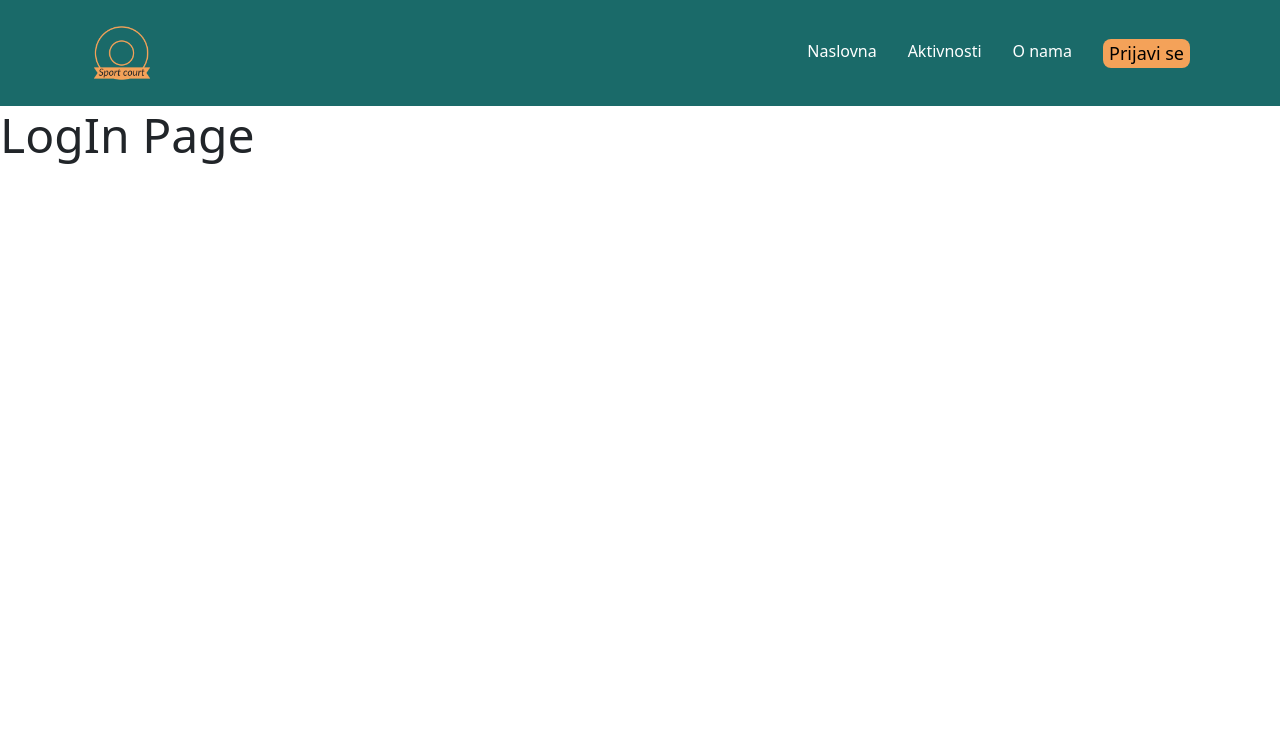
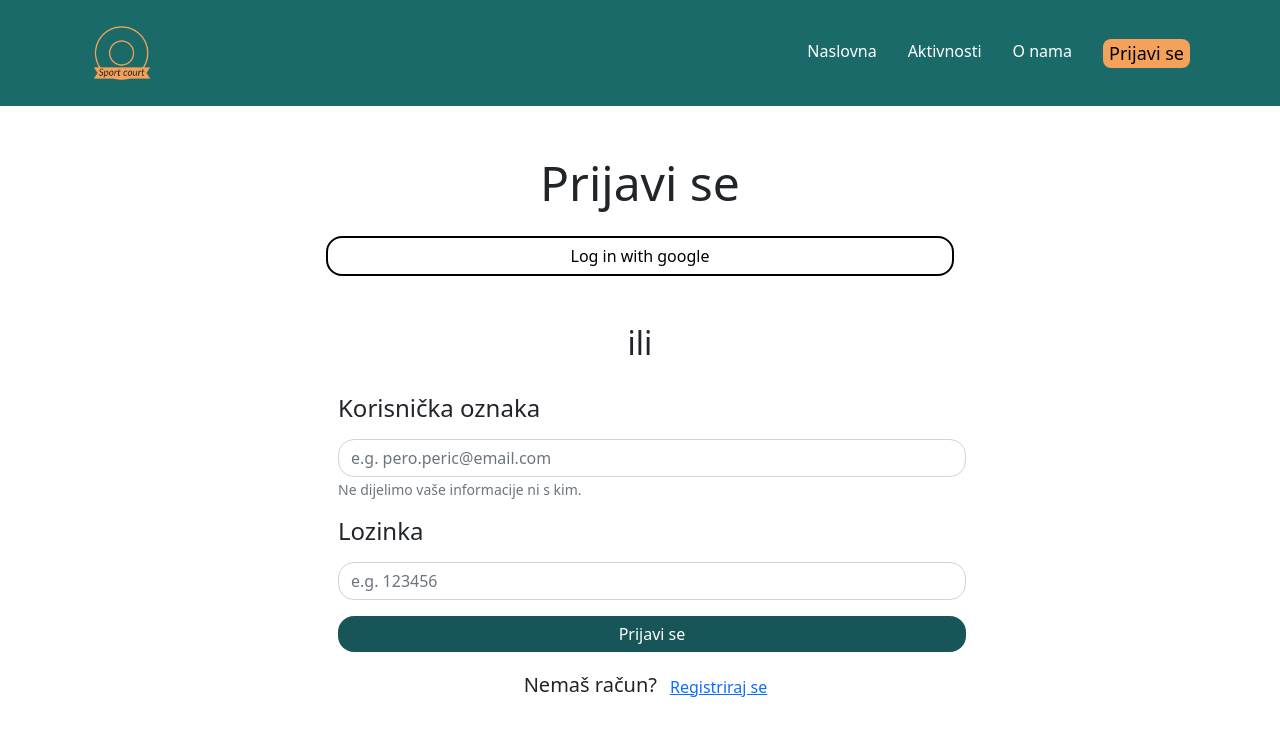
Before and after one commit to DinoSirovica/sport-court-web, a React (Create React App) app: page /LogIn in a window 1280 px wide. Shown: the top 736 px of the page. Built offline with nearby package versions, Linux system fonts and the light colour scheme.

Commit message:
Login screen dizajn

```diff
--- /dev/null
+++ b/src/Css/Login.css
@@ -0,0 +1,34 @@
+.loginButton{
+   background-color: #185558;
+   color:white;
+   border-radius: 1rem;
+   border: none;
+}
+.loginButton:hover{
+    background-color: #F4A259;
+}
+
+h2{
+    text-align: center;
+}
+.googleButton{
+    border:2px solid black;
+    border-radius: 1rem;
+    color: black;
+}
+.googleButton:hover{
+    background-color: #185558;
+    color:white;
+    border-color: #185558;
+}
+
+.form-control{
+    border-radius: 1rem;
+}
+
+.sadrzaj{
+    background-image: url("../Images/Watermark.svg");
+    background-position: bottom;
+    background-repeat: no-repeat;
+    background-size: cover;
+}
--- a/src/Pages/LogIn.js
+++ b/src/Pages/LogIn.js
@@ -1,5 +1,57 @@
+import { Container, Row, Col } from "react-bootstrap";
+import Button from 'react-bootstrap/Button';
+import Form from 'react-bootstrap/Form';
+import styles from "../Css/Login.css"
+import React, { useEffect, useState } from 'react';
+
+
 export const LogIn = () => {
     return (
-        <h1>LogIn Page</h1>
+        <Container fluid="xs" className="align-items-center pt-5 ">
+            <Row className="mb-5">
+                <Col ></Col>
+                <Col xs={7} md={6}>
+                    <h1 className="text-center">Prijavi se</h1>
+                    <div className="d-grid gap-3 pt-3">
+                        <Button variant="outline-primary" className="mx-0 googleButton" >Log in with google</Button>
+                    </div>
+
+                </Col>
+                <Col ></Col>
+            </Row>
+            <Row className="mb-4"><h2>ili</h2></Row>
+            <Row>
+            <Col ></Col>
+            <Col xs={7} md={6}>
+                <div>
+                    <Form>
+                        <Form.Group className="mb-3" controlId="formBasicEmail">
+                            <Form.Label><h4>Korisnička oznaka</h4></Form.Label>
+                            <Form.Control className="border-radius-xl" type="email" placeholder="e.g. pero.peric@email.com" />
+                            <Form.Text className="text-muted">
+                            Ne dijelimo vaše informacije ni s kim.
+                            </Form.Text>
+                        </Form.Group>
+
+                        <Form.Group className="mb-3" controlId="formBasicPassword">
+                            <Form.Label><h4>Lozinka</h4></Form.Label>
+                            <Form.Control type="password" placeholder="e.g. 123456" />
+                        </Form.Group>
+
+                        <div className="d-grid gap-3">
+                            <Button className="loginButton lg mx-0" type="submit">
+                            Prijavi se
+                        </Button>
+                        <p className="text-center">Nemaš račun?<Button variant="link" href="#"> Registriraj se</Button></p>
+                        </div>
+                    </Form>
+                </div>
+            </Col>
+            <Col className="px-0"></Col>
+
+            </Row>
+            <Row></Row>
+      </Container>
     );
 }
+export default LogIn;
```
